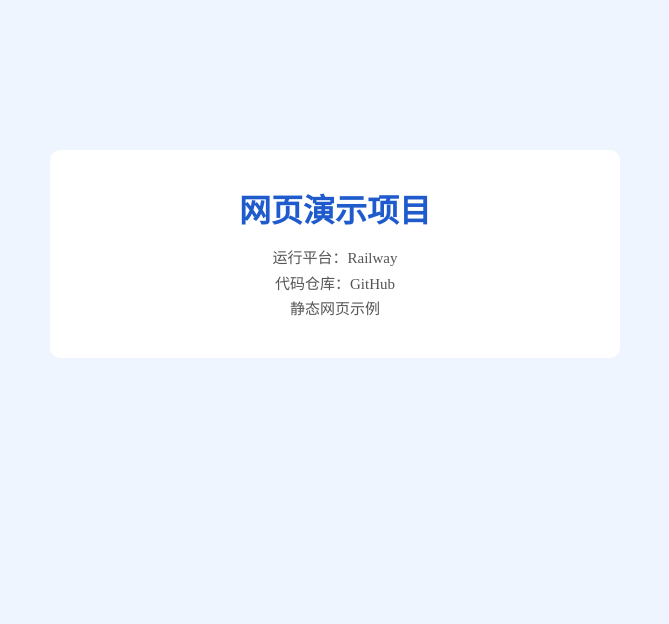
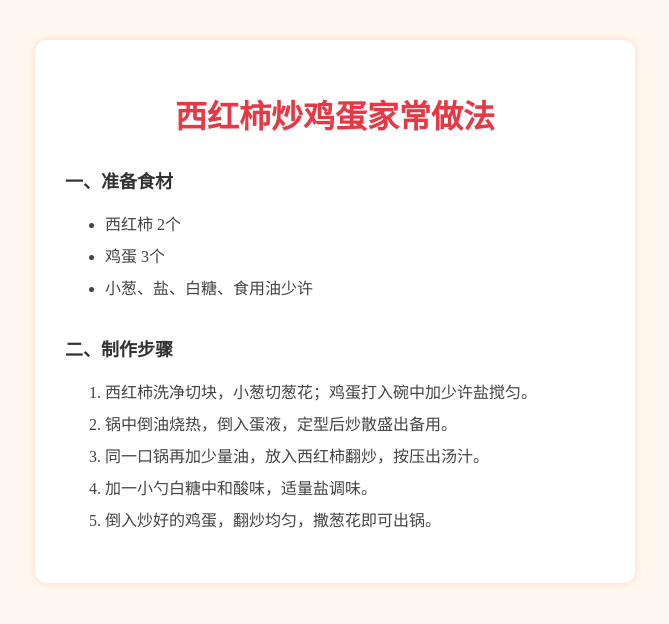
Before and after one commit to wang-limin/wuyanzu, a website: page index.html in a window 1280 px wide. Shown: the whole page, without its empty margins (305-974 px from the left). Drawn offline with Linux system fonts and the light colour scheme.

Commit message:
Update index.html

```diff
--- a/index.html
+++ b/index.html
@@ -2,41 +2,58 @@
 <html lang="zh-CN">
 <head>
     <meta charset="UTF-8">
-    <title>简易网页项目</title>
+    <title>西红柿炒鸡蛋做法</title>
     <style>
-        * {
-            margin: 0;
-            padding: 0;
+        body {
+            background: #fff8f0;
+            font-family: "微软雅黑";
+            max-width: 600px;
+            margin: 40px auto;
+            padding: 0 20px;
         }
-        body {
-            background: #eef5ff;
-            font-family: 微软雅黑;
-        }
-        .container {
-            width: 500px;
-            margin: 150px auto;
-            padding: 35px;
-            background: white;
-            border-radius: 10px;
+        h1 {
+            color: #e63946;
             text-align: center;
         }
-        h1 {
-            color: #1f5bcc;
-            margin-bottom: 15px;
+        h2 {
+            color: #333;
+            font-size: 18px;
+            margin-top: 30px;
         }
-        p {
-            color: #555;
-            line-height: 1.7;
-            font-size: 15px;
+        ul, ol {
+            line-height: 2;
+            font-size: 16px;
+            color: #444;
+        }
+        .box {
+            background: white;
+            padding: 30px;
+            border-radius: 12px;
+            box-shadow: 0 0 8px #ffd6c0;
         }
     </style>
 </head>
 <body>
-    <div class="container">
-        <h1>网页演示项目</h1>
-        <p>运行平台：Railway</p>
-        <p>代码仓库：GitHub</p>
-        <p>静态网页示例</p>
+    <div class="box">
+        <h1>西红柿炒鸡蛋家常做法</h1>
+
+        <h2>一、准备食材</h2>
+        <ul>
+            <li>西红柿 2个</li>
+            <li>鸡蛋 3个</li>
+            <li>小葱、盐、白糖、食用油少许</li>
+        </ul>
+
+        <h2>二、制作步骤</h2>
+        <ol>
+            <li>西红柿洗净切块，小葱切葱花；鸡蛋打入碗中加少许盐搅匀。</li>
+            <li>锅中倒油烧热，倒入蛋液，定型后炒散盛出备用。</li>
+            <li>同一口锅再加少量油，放入西红柿翻炒，按压出汤汁。</li>
+            <li>加一小勺白糖中和酸味，适量盐调味。</li>
+            <li>倒入炒好的鸡蛋，翻炒均匀，撒葱花即可出锅。</li>
+        </ol>
     </div>
 </body>
 </html>
+</body>
+</html>
```
